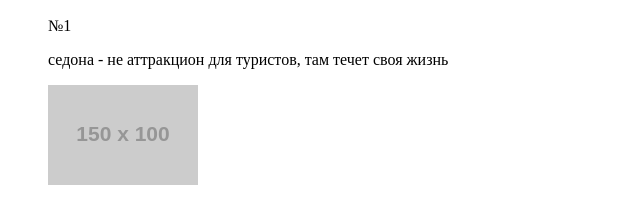
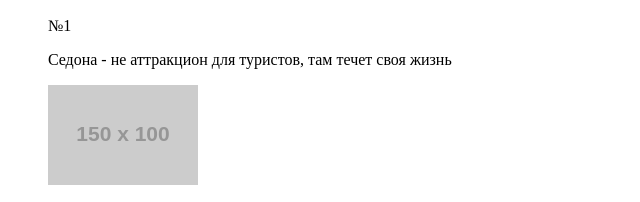
Before and after one commit to Julia86Julia/114289-sedona-2, a website: page source/index.html in a window 1280 px wide. Shown: the part 557-759 px from the top of the page, 0-640 px from the left. Drawn offline with Linux system fonts and the light colour scheme; placeholder pictures from the web are drawn by us.

Commit message:
правки 2.0

```diff
--- a/source/index.html
+++ b/source/index.html
@@ -52,7 +52,7 @@
                   настоящий городок
                 </h2>
                 <p class="advantages__number">№1</p>
-                <p class="advantages__description">седона - не аттракцион для туристов, там течет своя жизнь</p>
+                <p class="advantages__description">Cедона - не аттракцион для туристов, там течет своя жизнь</p>
                 <img class="advantages__photo" src="http://placehold.it/150x100">
               </li>
               <li class="advantages__title">
```
